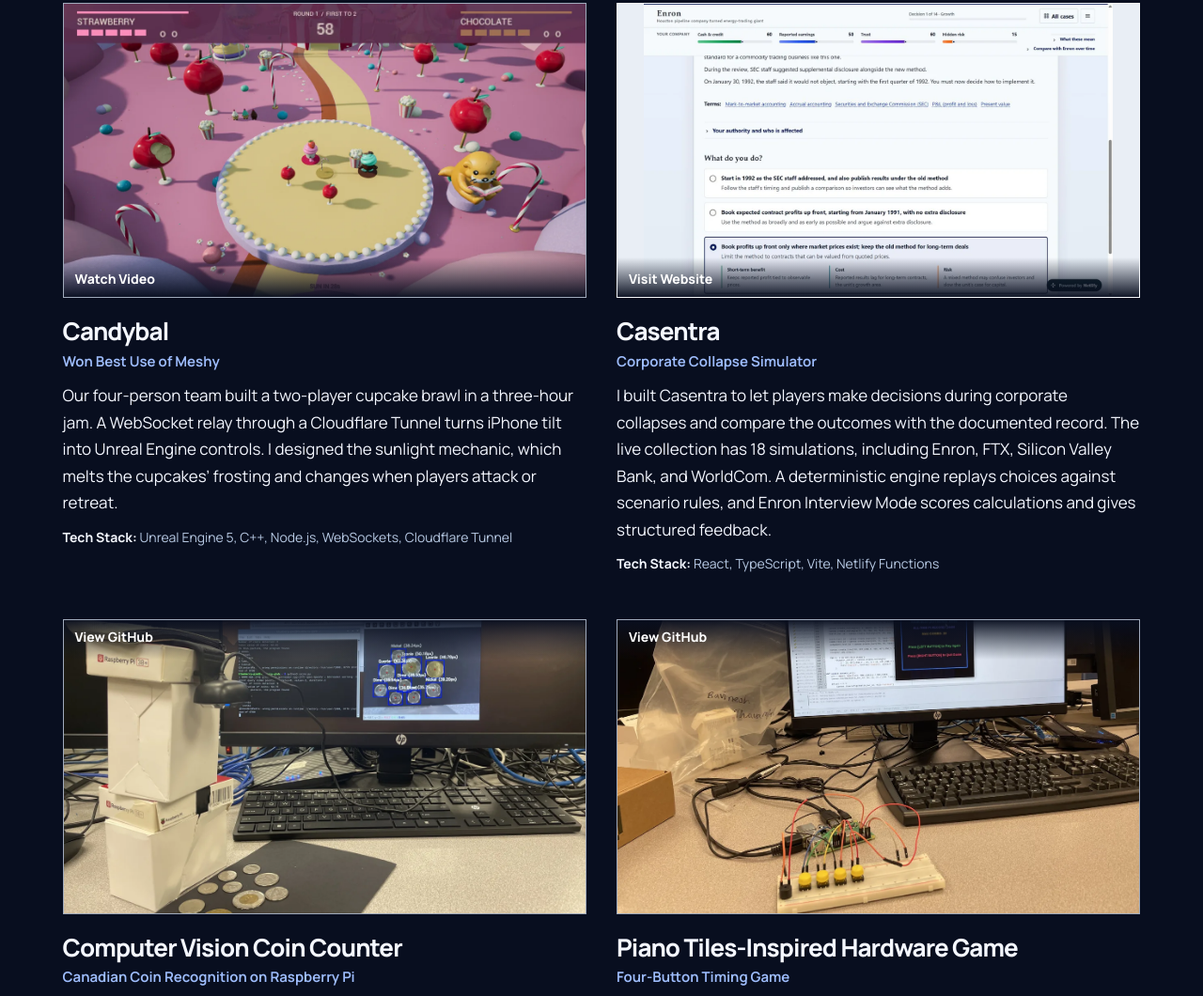
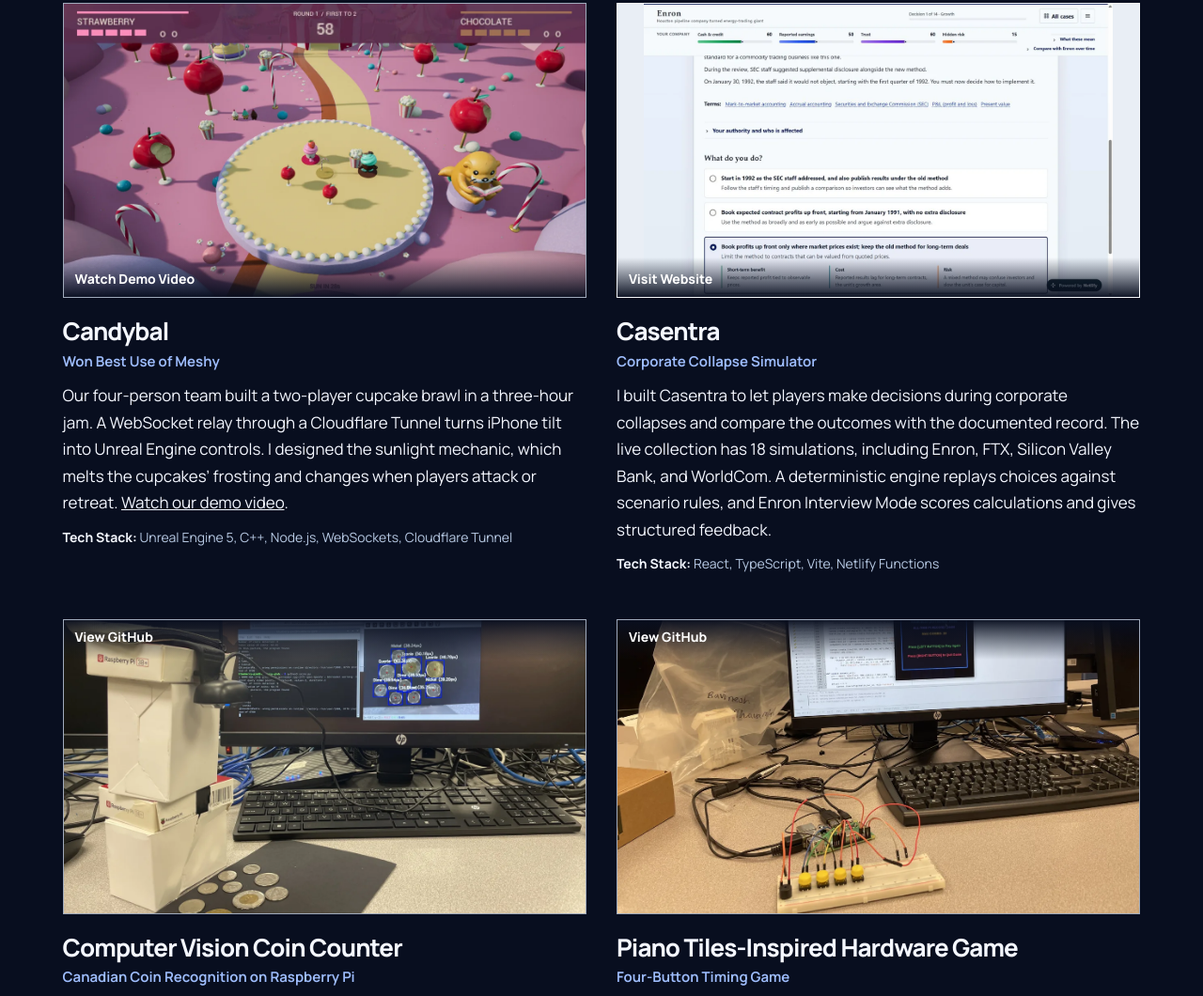
Before and after one commit to rayCoder08/personal-website, a plain HTML site: page docs/index.html in a window 1280 px wide. Shown: the part 1466-2526 px from the top of the page at 94% size. Drawn offline with Linux system fonts and the light colour scheme.

Commit message:
Clarify the Candybal demo video links

```diff
--- a/docs/index.html
+++ b/docs/index.html
@@ -98,13 +98,13 @@
               <p class="image-caption">Input CTA slice from the subject001 NIfTI test case.</p>
             </article>
             <article class="project" aria-labelledby="candybal-title">
-              <a class="project-media" href="https://www.youtube.com/watch?v=Cnz3tiPU43I" target="_blank" rel="noopener noreferrer" aria-label="Watch the Candybal gameplay video on YouTube (opens in a new tab)">
+              <a class="project-media" href="https://www.youtube.com/watch?v=Cnz3tiPU43I" target="_blank" rel="noopener noreferrer" aria-label="Watch the Candybal demo video on YouTube (opens in a new tab)">
                 <img src="assets/candybal-gameplay.webp" alt="Two playable cupcakes and a candy cane in Candybal’s colourful bakery arena" width="1280" height="720" loading="lazy" decoding="async">
-                <span class="project-destination" aria-hidden="true"><span>Watch Video</span></span>
+                <span class="project-destination" aria-hidden="true"><span>Watch Demo Video</span></span>
               </a>
               <h3 id="candybal-title">Candybal</h3>
               <p class="project-subtitle">Won Best Use of Meshy</p>
-              <p class="project-summary">Our four-person team built a two-player cupcake brawl in a three-hour jam. A WebSocket relay through a Cloudflare Tunnel turns iPhone tilt into Unreal Engine controls. I designed the sunlight mechanic, which melts the cupcakes’ frosting and changes when players attack or retreat.</p>
+              <p class="project-summary">Our four-person team built a two-player cupcake brawl in a three-hour jam. A WebSocket relay through a Cloudflare Tunnel turns iPhone tilt into Unreal Engine controls. I designed the sunlight mechanic, which melts the cupcakes’ frosting and changes when players attack or retreat. <a href="https://www.youtube.com/watch?v=Cnz3tiPU43I" target="_blank" rel="noopener noreferrer" aria-label="Watch our demo video (opens in a new tab)">Watch our demo video</a>.</p>
               <p class="project-stack"><strong>Tech Stack:</strong> Unreal Engine 5, C++, Node.js, WebSockets, Cloudflare Tunnel</p>
             </article>
             <article class="project" aria-labelledby="casentra-title">
```
